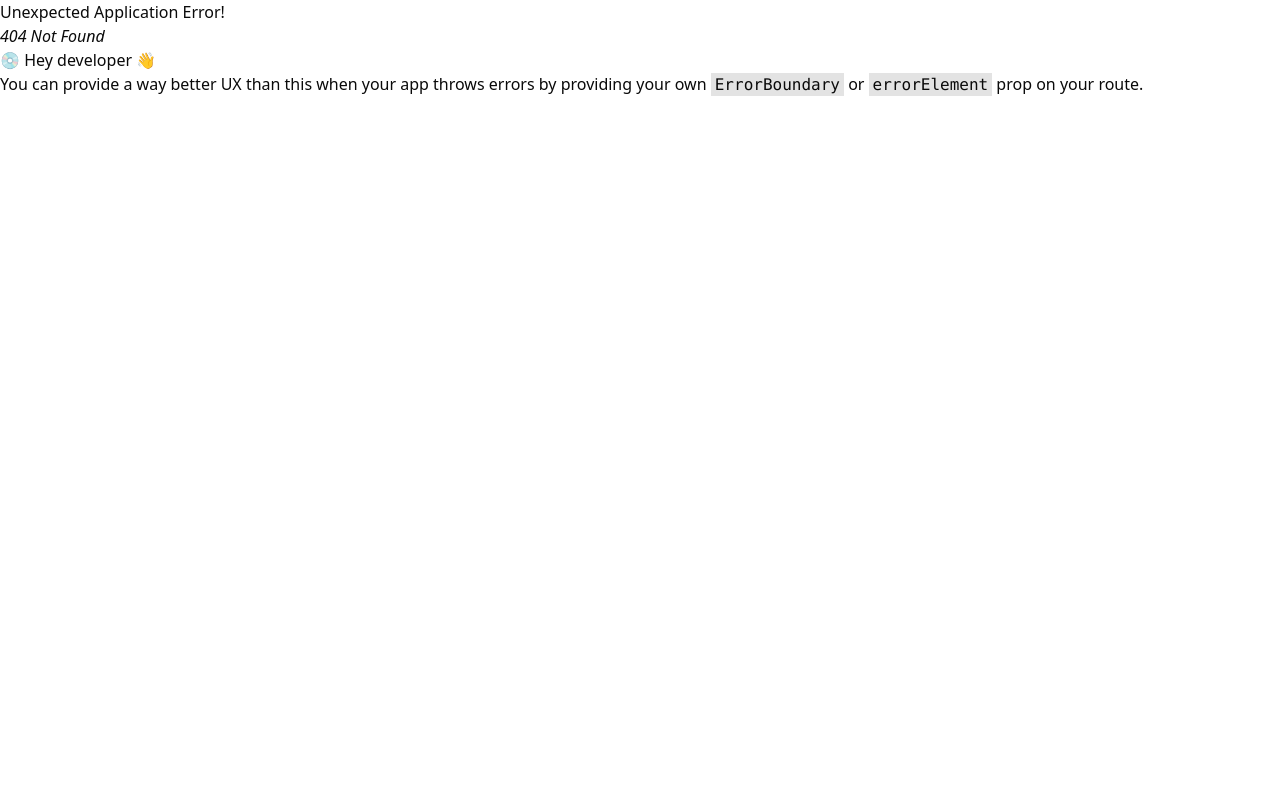
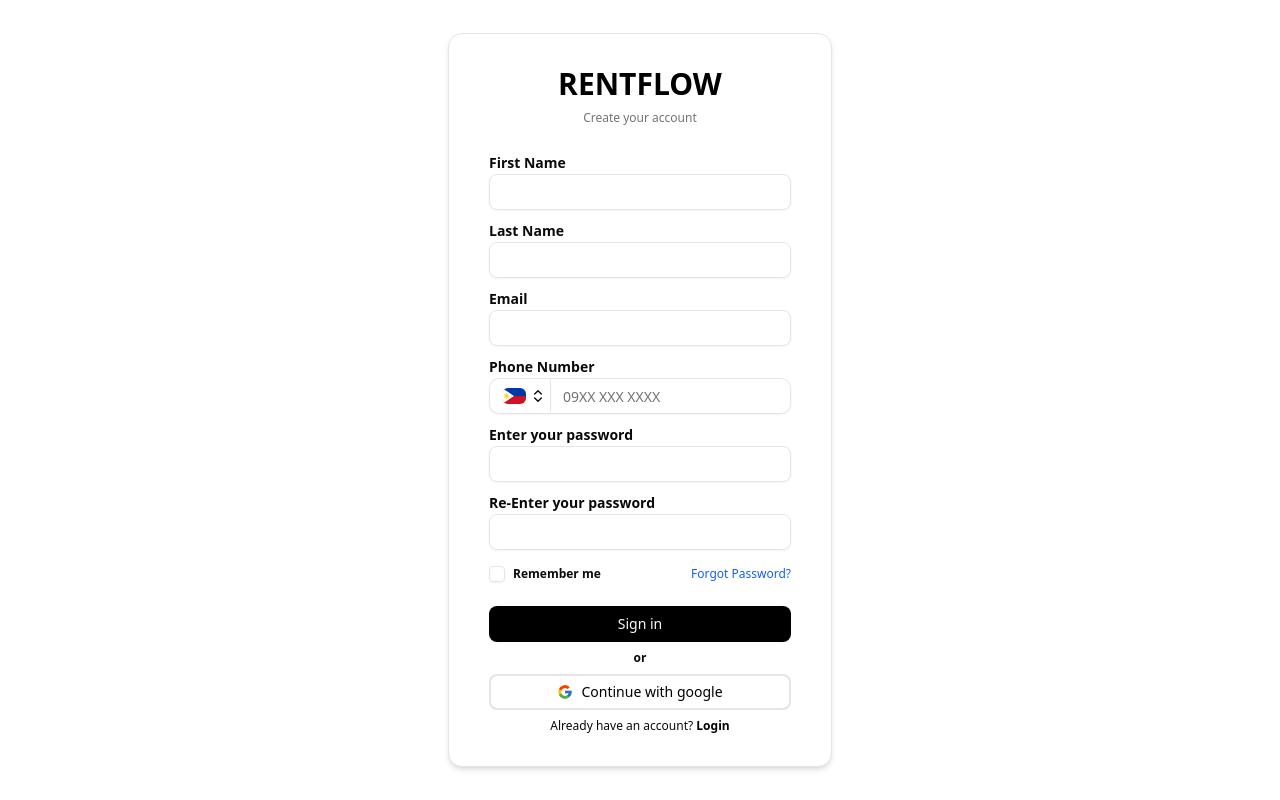
Before and after one commit to HanzDr/rentflow-frontend, a React (Vite) app: page /sign-up in a window 1280 px wide. Before the commit this address had no page. Built offline with nearby package versions, Linux system fonts and the light colour scheme.

Commit message:
feat(auth): add signup form with zod validation

```diff
--- a/src/components/ui/sign-up-form.tsx
+++ b/src/components/ui/sign-up-form.tsx
@@ -190,9 +190,9 @@ const SignUpForm = ({ form, onSubmit }: SignUpFormProps) => {
           </div>
 
           <p className="text-xs text-center">
-            Don't have an account?{" "}
+            Already have an account?{" "}
             <span className="text-black font-semibold hover:underline cursor-pointer">
-              Sign up for free!
+              Login
             </span>
           </p>
         </div>
--- /dev/null
+++ b/src/pages/sign-up-page.tsx
@@ -0,0 +1,17 @@
+import SignUpForm from "@/components/ui/sign-up-form";
+import { zodResolver } from "@hookform/resolvers/zod";
+import { useForm } from "react-hook-form";
+import { type signUpFormData, signUpFormSchema } from "@/schema/auth-schema";
+const SignUpPage = () => {
+  const form = useForm<signUpFormData>({
+    resolver: zodResolver(signUpFormSchema),
+  });
+  const onSubmit = async () => {};
+  return (
+    <div className="flex min-h-screen justify-center items-center">
+      <SignUpForm form={form} onSubmit={onSubmit} />
+    </div>
+  );
+};
+
+export default SignUpPage;
--- a/src/pages/test-page.tsx
+++ b/src/pages/test-page.tsx
@@ -1,18 +1,5 @@
-import SignUpForm from "@/components/ui/sign-up-form";
-import { zodResolver } from "@hookform/resolvers/zod";
-import { useForm } from "react-hook-form";
-import { type signUpFormData, signUpFormSchema } from "@/schema/auth-schema";
-
 const TestPage = () => {
-  const form = useForm<signUpFormData>({
-    resolver: zodResolver(signUpFormSchema),
-  });
-  const onSubmit = async () => {};
-  return (
-    <div>
-      <SignUpForm form={form} onSubmit={onSubmit} />
-    </div>
-  );
+  return <div></div>;
 };
 
 export default TestPage;
--- a/src/routes/app-routes.tsx
+++ b/src/routes/app-routes.tsx
@@ -2,6 +2,7 @@ import { createBrowserRouter } from "react-router-dom";
 import RootLayout from "../layouts/root-layout";
 import LandingPage from "../pages/landing-page";
 import TestPage from "@/pages/test-page";
+import SignUpPage from "@/pages/sign-up-page";
 
 const router = createBrowserRouter([
   {
@@ -10,6 +11,7 @@ const router = createBrowserRouter([
     children: [
       { index: true, element: <LandingPage /> },
       { path: "test", element: <TestPage /> },
+      { path: "sign-up", element: <SignUpPage /> },
     ],
   },
 ]);
```
